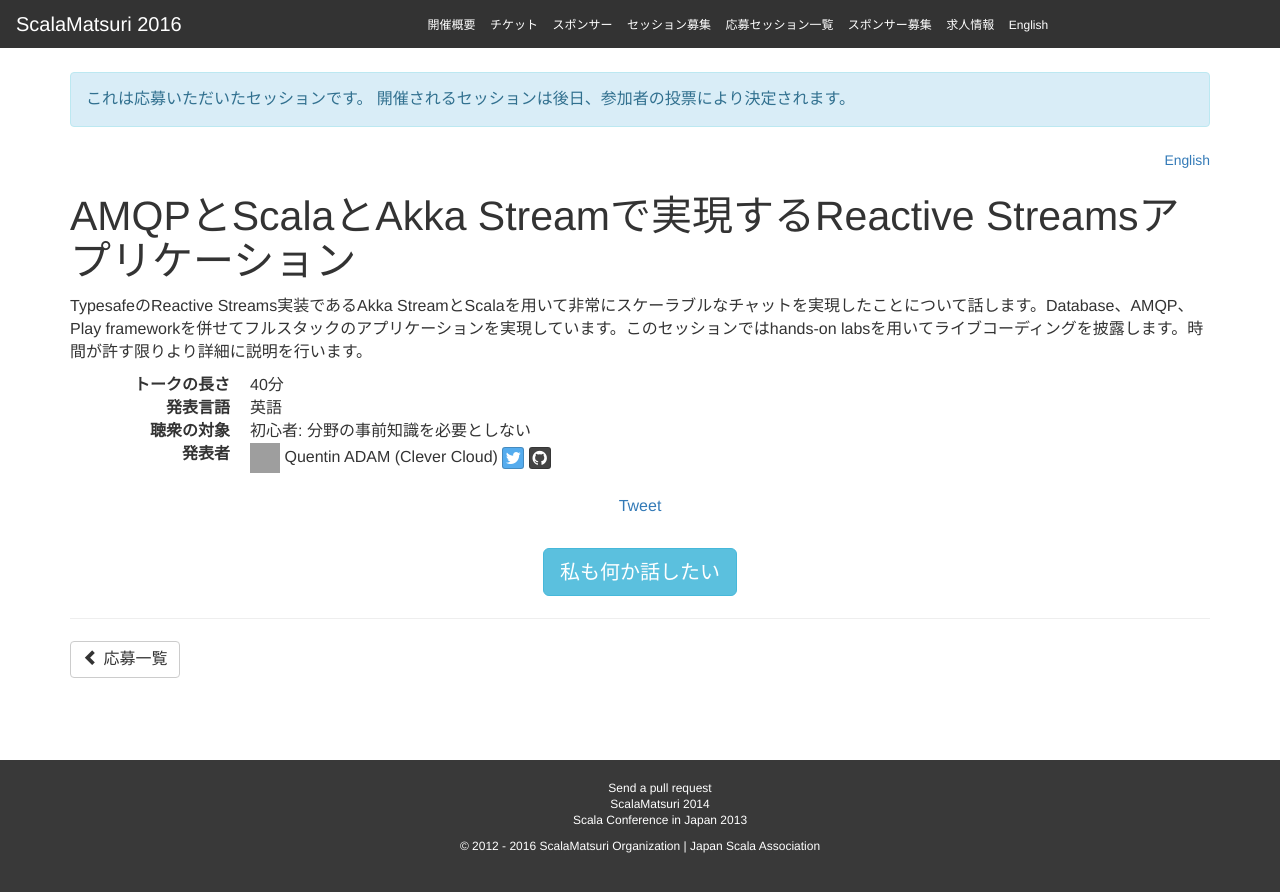
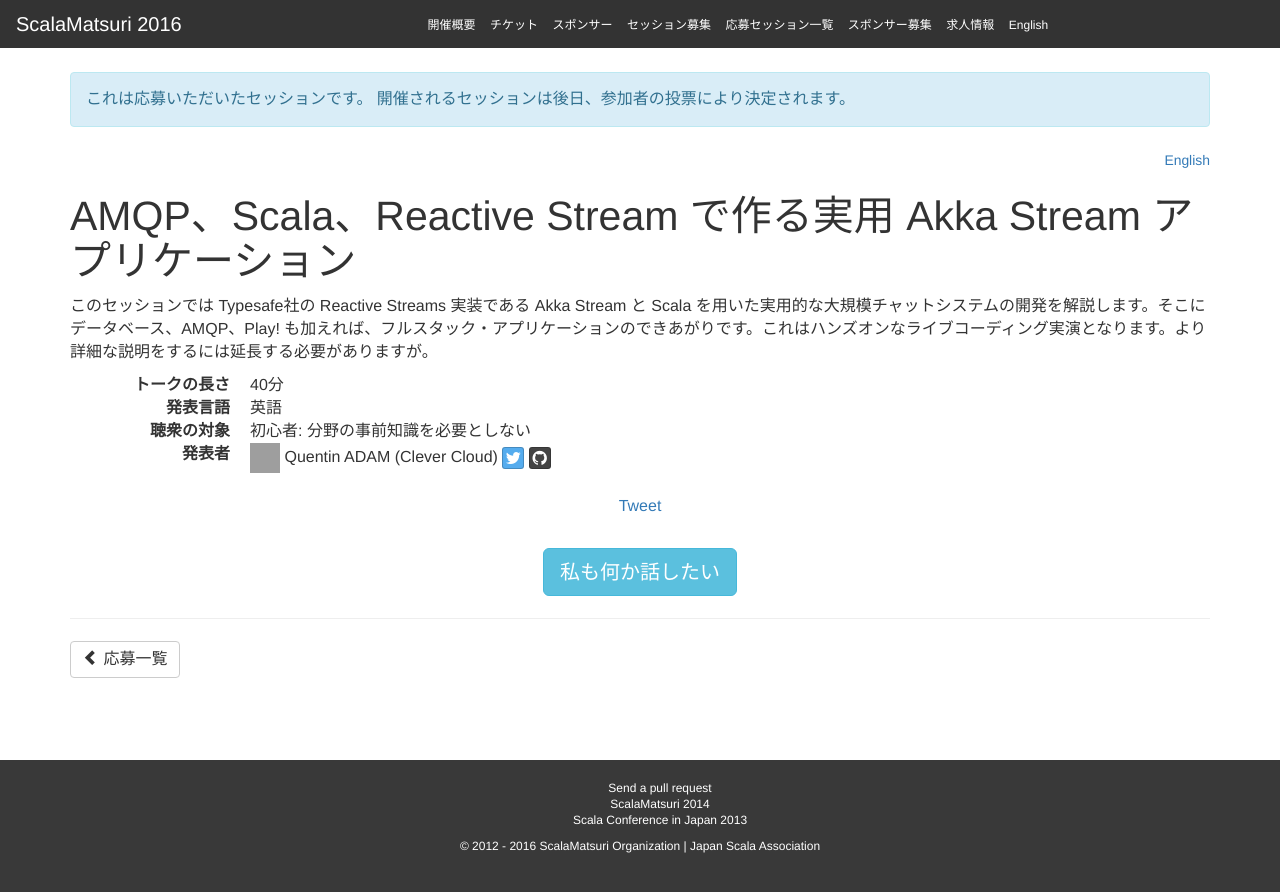
Before and after one commit to scalajp/2016.scalamatsuri.org, a Jekyll site: the page built from _candidates_ja/QuentinADAM_3.html, in a window 1280 px wide. Shown: the top 892 px of the page. Built offline with Jekyll 4.4.1, drawn with Linux system fonts in a browser that asks for light colours; nearby versions of some CDN libraries; comment, search, counter and statistics services are not loaded; grey boxes are pictures that could not be loaded.

Commit message:
Applied review comment.

```diff
--- a/_candidates_ja/QuentinADAM_3.html
+++ b/_candidates_ja/QuentinADAM_3.html
@@ -1,6 +1,6 @@
 ---
 name: Quentin ADAM
-title: AMQPとScalaとAkka Streamで実現するReactive Streamsアプリケーション
+title: AMQP、Scala、Reactive Stream で作る実用 Akka Stream アプリケーション
 length: 40
 audience: Beginner
 language: English
@@ -10,5 +10,5 @@ icon: http://i.imgur.com/GGGmw5z.jpg
 organization: Clever Cloud
 ---
 <p>
-TypesafeのReactive Streams実装であるAkka StreamとScalaを用いて非常にスケーラブルなチャットを実現したことについて話します。Database、AMQP、Play frameworkを併せてフルスタックのアプリケーションを実現しています。このセッションではhands-on labsを用いてライブコーディングを披露します。時間が許す限りより詳細に説明を行います。
+このセッションでは Typesafe社の Reactive Streams 実装である Akka Stream と Scala を用いた実用的な大規模チャットシステムの開発を解説します。そこにデータベース、AMQP、Play! も加えれば、フルスタック・アプリケーションのできあがりです。これはハンズオンなライブコーディング実演となります。より詳細な説明をするには延長する必要がありますが。
 </p>
```
